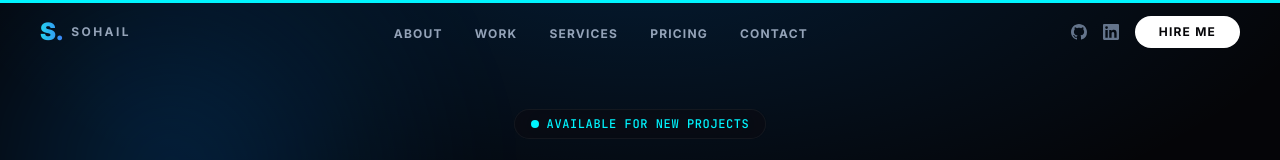
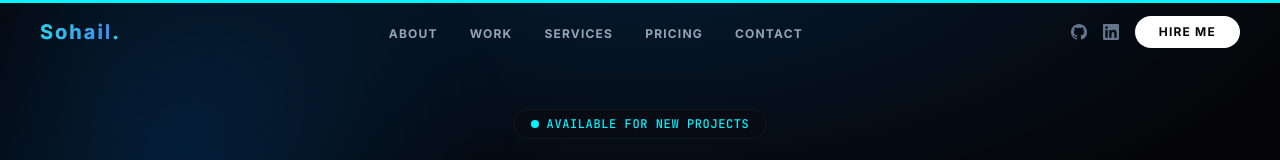
Before and after one commit to Code-By-Sohail/sohail.portfolio.in, a React (Vite) app: page / in a window 1280 px wide. Shown: the top 160 px of the page. Built offline with nearby package versions, Linux system fonts and the light colour scheme.

Commit message:
sohail logo update

```diff
--- a/src/components/Navbar.jsx
+++ b/src/components/Navbar.jsx
@@ -1,6 +1,6 @@
 import { useEffect, useRef, useState } from "react";
 import gsap from "gsap";
-import { motion, AnimatePresence } from "framer-motion";
+import { motion, AnimatePresence, useScroll, useTransform } from "framer-motion";
 import MagneticButton from "./MagneticButton";
 
 const NAV_LINKS = [
@@ -15,6 +15,10 @@ export default function Navbar() {
   const navRef = useRef(null);
   const [scrolled, setScrolled] = useState(false);
   const [menuOpen, setMenuOpen] = useState(false);
+
+  // Scroll Progress for the Logo Fill
+  const { scrollYProgress } = useScroll();
+  const fillWidth = useTransform(scrollYProgress, [0, 1], ["0%", "100%"]);
 
   /* ── GSAP: fade-in from top on mount ─────────────────────── */
   useEffect(() => {
@@ -70,15 +74,25 @@ export default function Navbar() {
         {/* ── Logo ─────────────────────────────────────────────── */}
         <a
           href="#"
-          className="nav-item flex items-center gap-2 group tracking-tighter"
+          className="nav-item flex items-center group active:scale-95 transition-transform duration-300"
           aria-label="Home"
         >
-          <span className="text-2xl font-black bg-gradient-to-r from-cyan-400 to-blue-500 bg-clip-text text-transparent select-none">
-            S.
-          </span>
-          <span className="hidden sm:block text-xs font-bold uppercase tracking-[0.2em] text-slate-400 group-hover:text-white transition-colors duration-200">
-            Sohail
-          </span>
+          <div className="relative text-xl font-bold tracking-widest select-none">
+            {/* Background Layer (Whiter Base) */}
+            <span className="text-white/50 whitespace-nowrap">
+              Sohail<span className="text-white/50">.</span>
+            </span>
+
+            {/* Fill Layer (Cyan-Blue Gradient) */}
+            <motion.div
+              style={{ width: fillWidth }}
+              className="absolute inset-0 border-none overflow-hidden whitespace-nowrap"
+            >
+              <span className="bg-gradient-to-r from-cyan-400 to-blue-500 bg-clip-text text-transparent">
+                Sohail<span className="text-cyan-400">.</span>
+              </span>
+            </motion.div>
+          </div>
         </a>
 
         {/* ── Nav Links (desktop) ───────────────────────────────── */}
```
